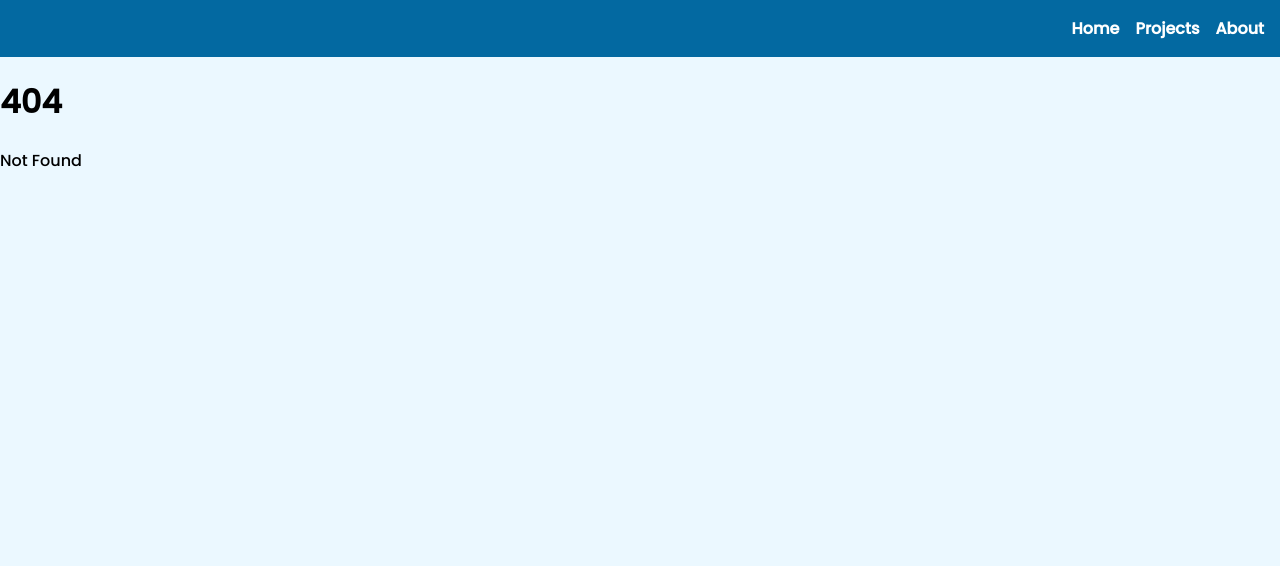
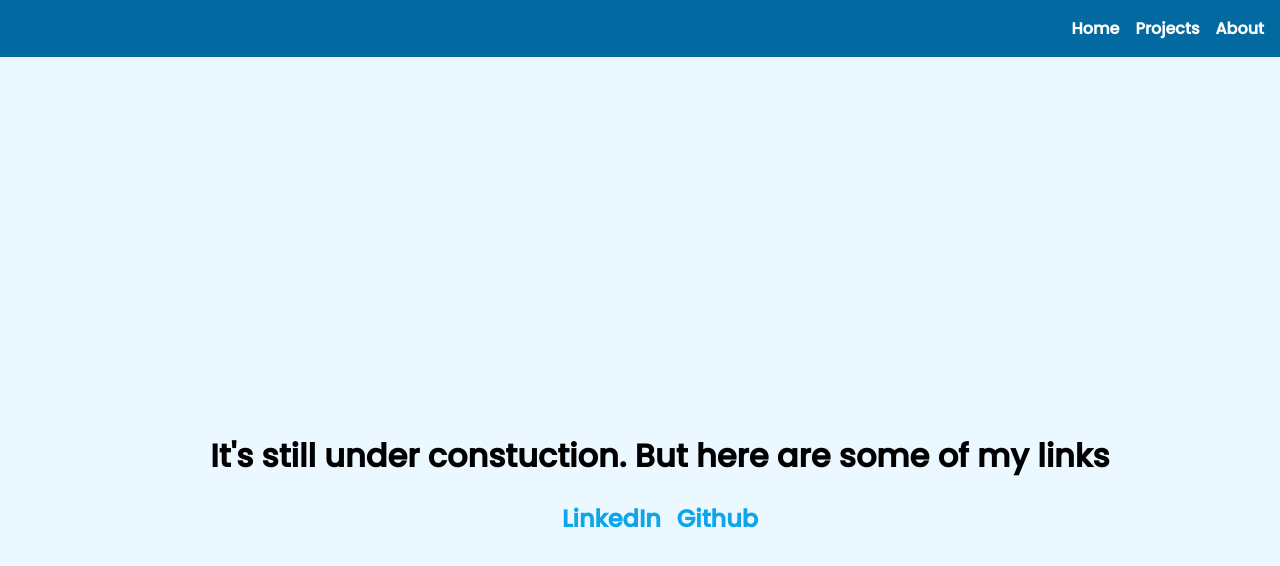
Before and after one commit to ziwei531/website-portfolio, a SvelteKit app: page /about in a window 1280 px wide. Before the commit this address had no page. Shown: the top 566 px of the page. Built offline with nearby package versions, Linux system fonts and the light colour scheme.

Commit message:
Create +page.svelte

```diff
--- /dev/null
+++ b/src/routes/about/+page.svelte
@@ -0,0 +1,48 @@
+<ul>
+	<div class="container">
+		<h1>It's still under constuction. But here are some of my links</h1>
+		<div class="list">
+			<li>
+				<a href="https://www.linkedin.com/in/whoong-zi-wei/">LinkedIn</a>
+			</li>
+			<li>
+				<a href="https://github.com/ziwei531">Github</a>
+			</li>
+		</div>
+	</div>
+</ul>
+
+<style>
+	.container {
+		display: flex;
+		flex-direction: column;
+		justify-content: center;
+		align-items: center;
+		height: 100vh;
+	}
+
+	ul {
+		list-style-type: none;
+	}
+
+	.list {
+		display: flex;
+		gap: 1rem;
+		justify-content: center;
+		align-items: center;
+	}
+
+	.list li a {
+		font-size: 1.5rem;
+		font-weight: 700;
+		color: #0ea5e9;
+		text-decoration: none;
+	}
+
+	.list li a:hover {
+		color: #0369a1;
+		transition: all;
+		transition-duration: 0.3s;
+		transition-timing-function: ease-out;
+	}
+</style>
```
